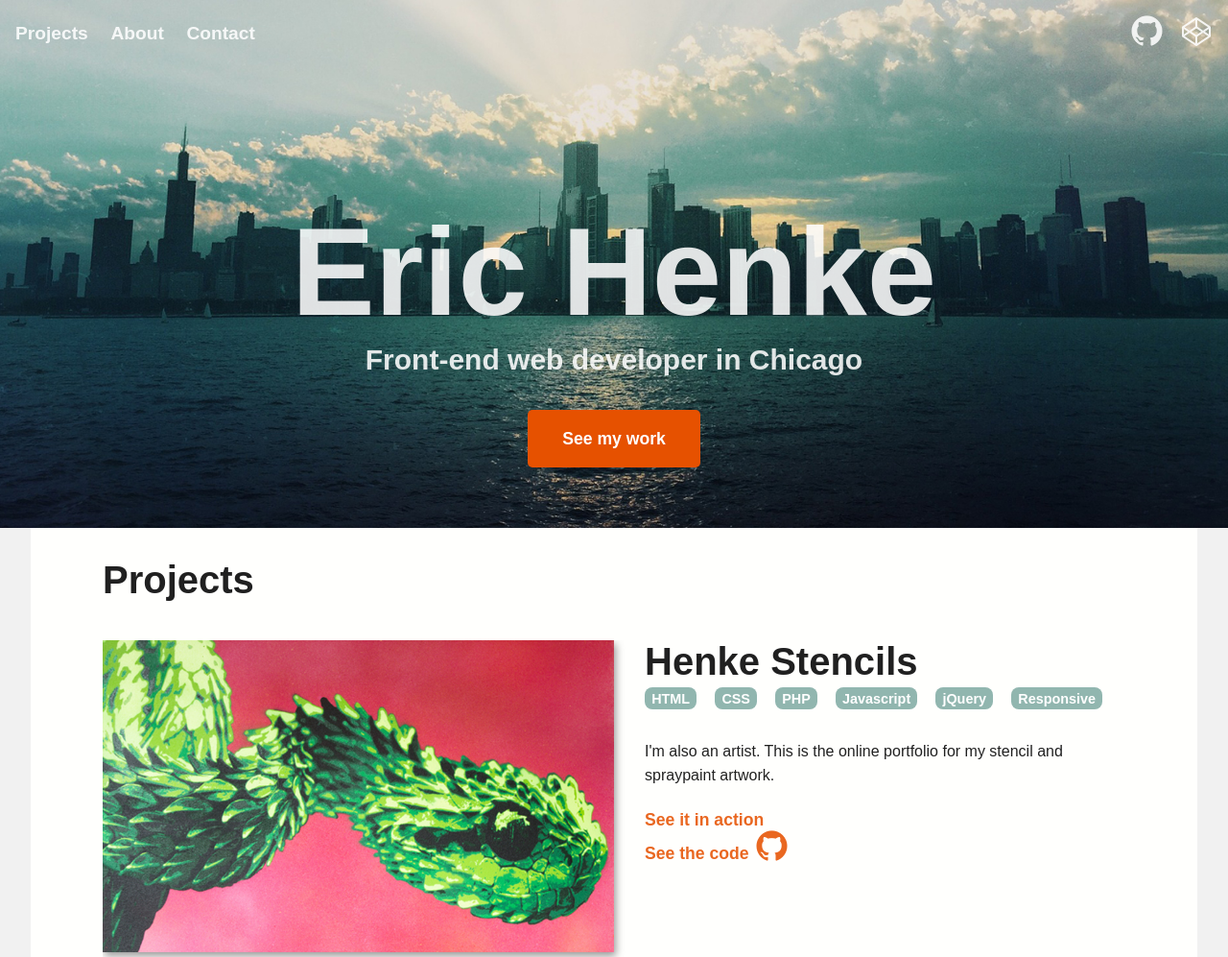
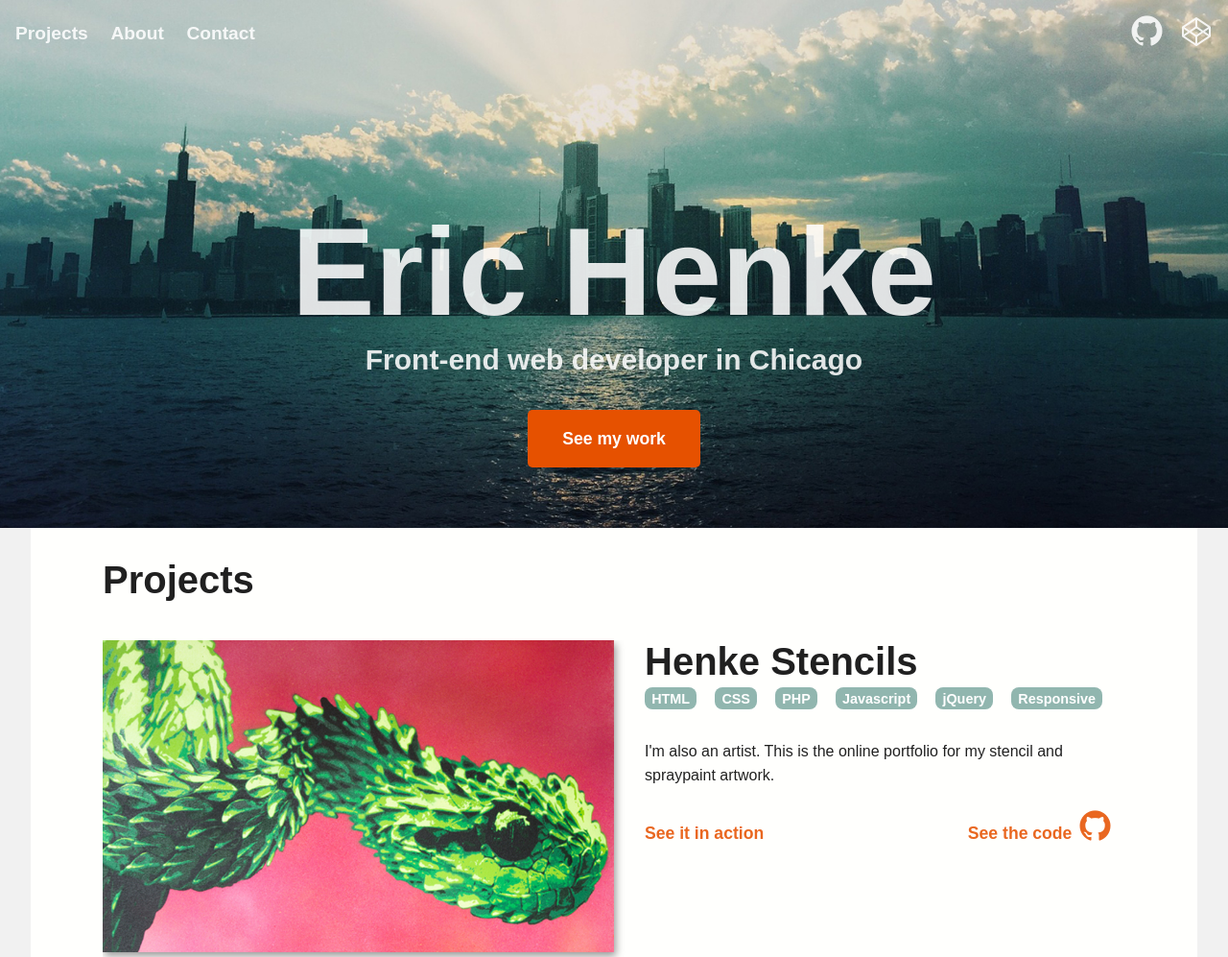
Before and after one commit to eahenke/portfolio, a plain HTML site: page index.html in a window 1280 px wide. Shown: the top 997 px of the page at 96% size. Drawn offline with nearby package versions, Linux system fonts and the light colour scheme; files whose address does not match are found by name.

Commit message:
fixed alignment and margin issue on project-links, causing them to be out of vertical line unless an exlicit margin was set.  They are now text aligned, no margins needed

```diff
--- a/css/portfolio.css
+++ b/css/portfolio.css
@@ -264,16 +264,21 @@ section > h2 {
 }
 
 .project-links > li {
-	display: inline;
+	display: inline-block;
+	width: 48%;
 	height: 40px;
-	vertical-align: bottom;
+	line-height: 40px;
 	font-size: 1.1rem;
 	font-weight: bold;
 	white-space: nowrap;
 }
 
 .demo-link {
-	margin-right: 45%;
+	text-align: left;
+}
+
+.code-link {
+	text-align: right;
 }
 
 .project-links span {
--- a/css/responsive.css
+++ b/css/responsive.css
@@ -15,7 +15,6 @@
 	/*Header*/
 	header {
 		min-height: 600px;
-		/*max-height: 450px;*/
 		height: 100%;
 	}
 
@@ -72,10 +71,6 @@
 		padding: 1em 0;
 	}
 
-	.demo-link {
-		margin-right: 2em;
-	}
-
 	/*About section*/
 	.about-wrap {
 		width: 100%;
```
